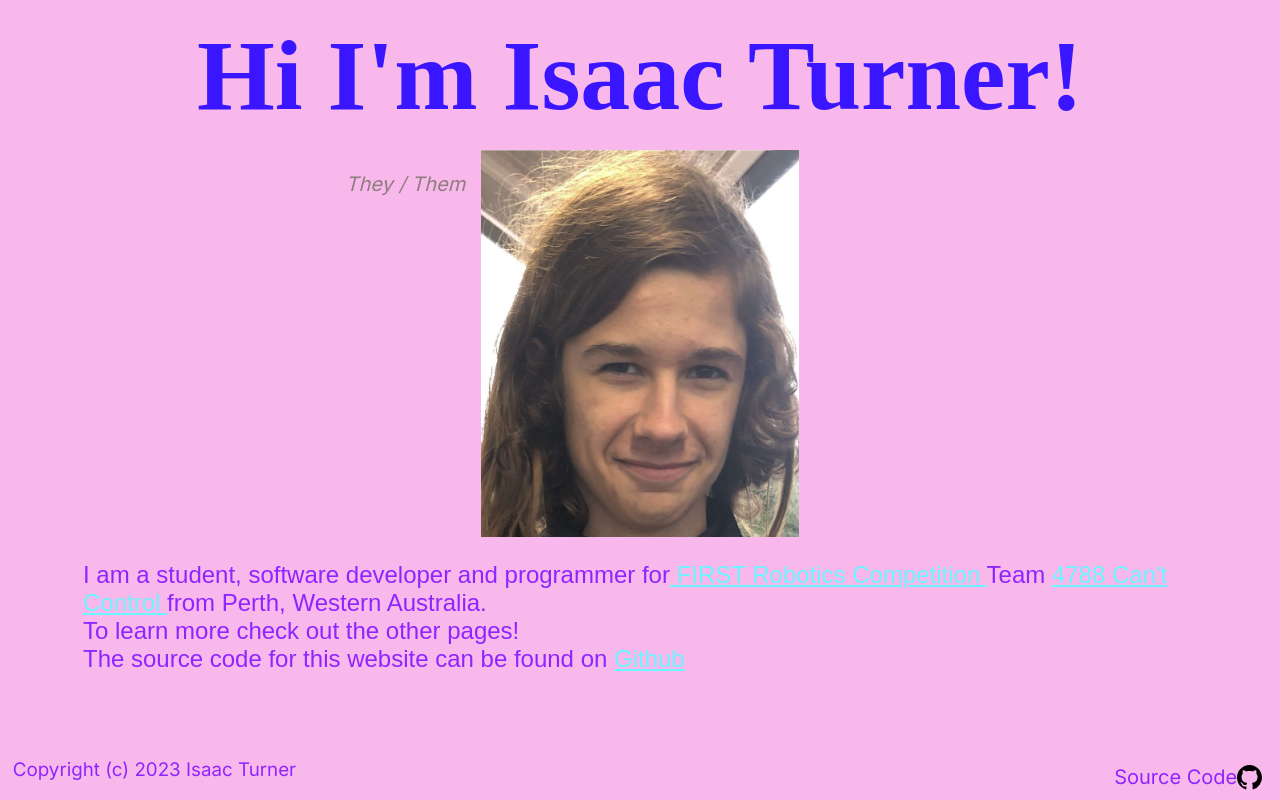
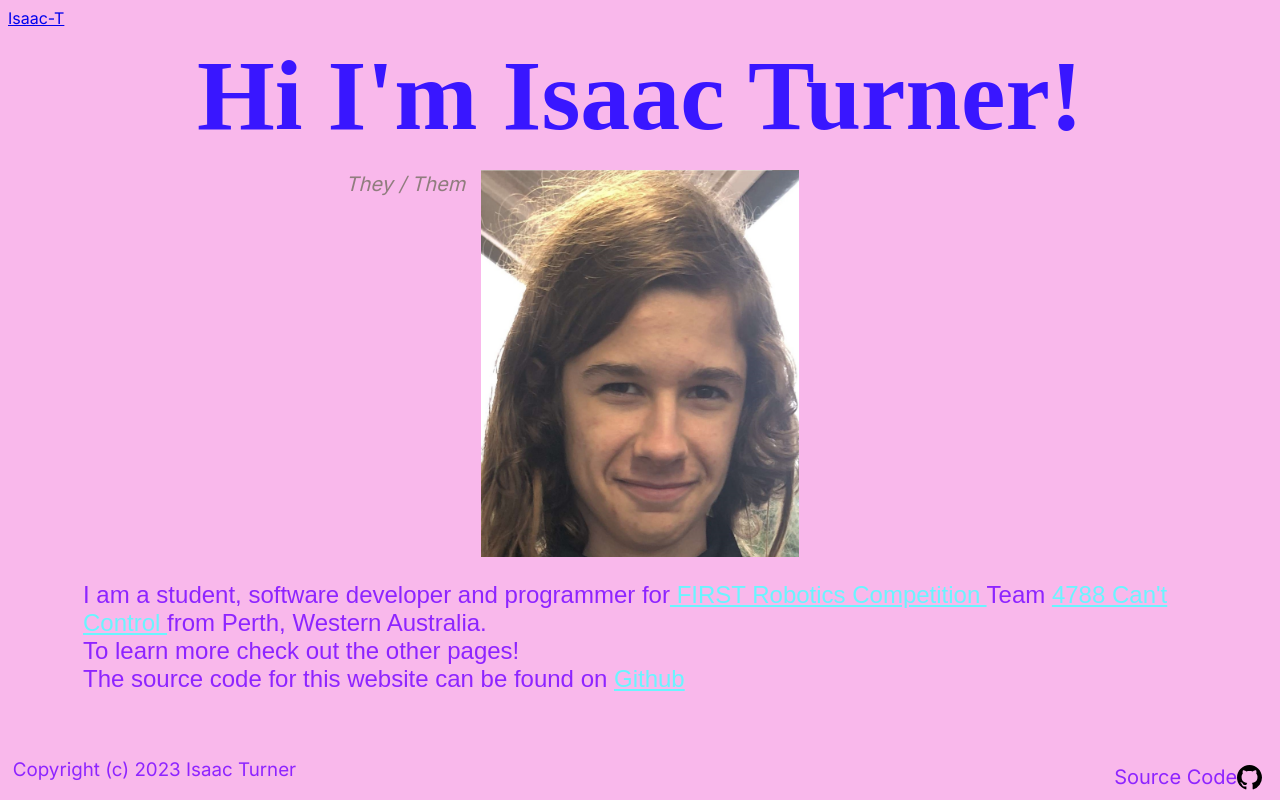
Before and after one commit to spacey-sooty/old-website, a Next.js app: page / in a window 1280 px wide. Built offline with nearby package versions, Linux system fonts and the light colour scheme; a web font is replaced by a local one.

Commit message:
use effect

```diff
--- a/src/components/navbar.tsx
+++ b/src/components/navbar.tsx
@@ -22,18 +22,21 @@ const navbarData = {
 
 type Props = {};
 
-export default class Navbar extends React.Component {
-  constructor(props: Props) { super(props) }
-
-  isActive(url: string): string {
+export default function Navbar() {
+  React.useEffect(() => {
+    function isActive(url: string): string {
       var root = window.location.host;
       url = "http://" + root + url;
       var className = (url == window.location.href) ? styles.active : styles.inactive;
       return className;
     }
+  }, []);
 
-  render(): React.ReactNode {
   return (
     <div>
+      <Link href="/">
+        Isaac-T
+      </Link>
     </div>
-)}};
+  )
+};
```
Lines whose indentation alone changed are shown as unchanged.
